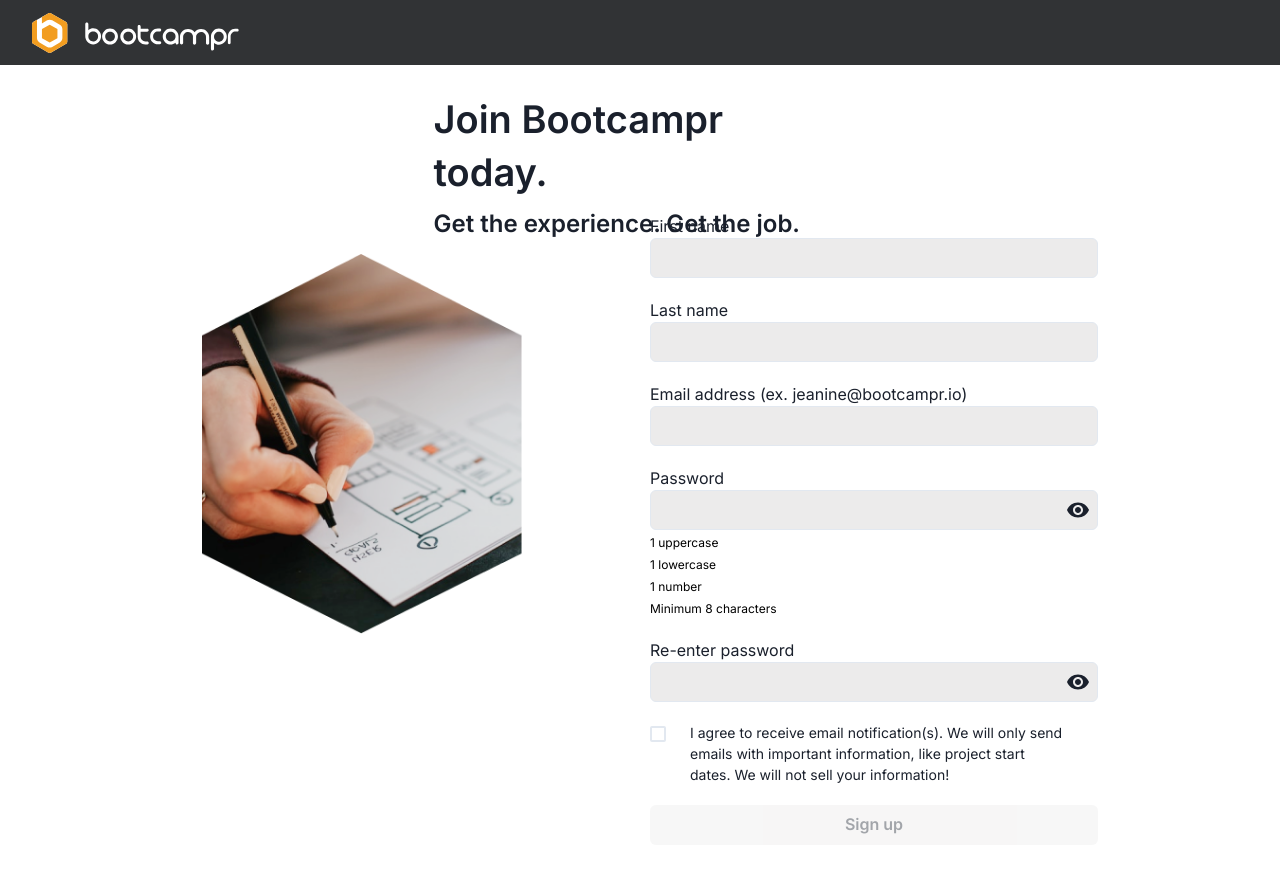
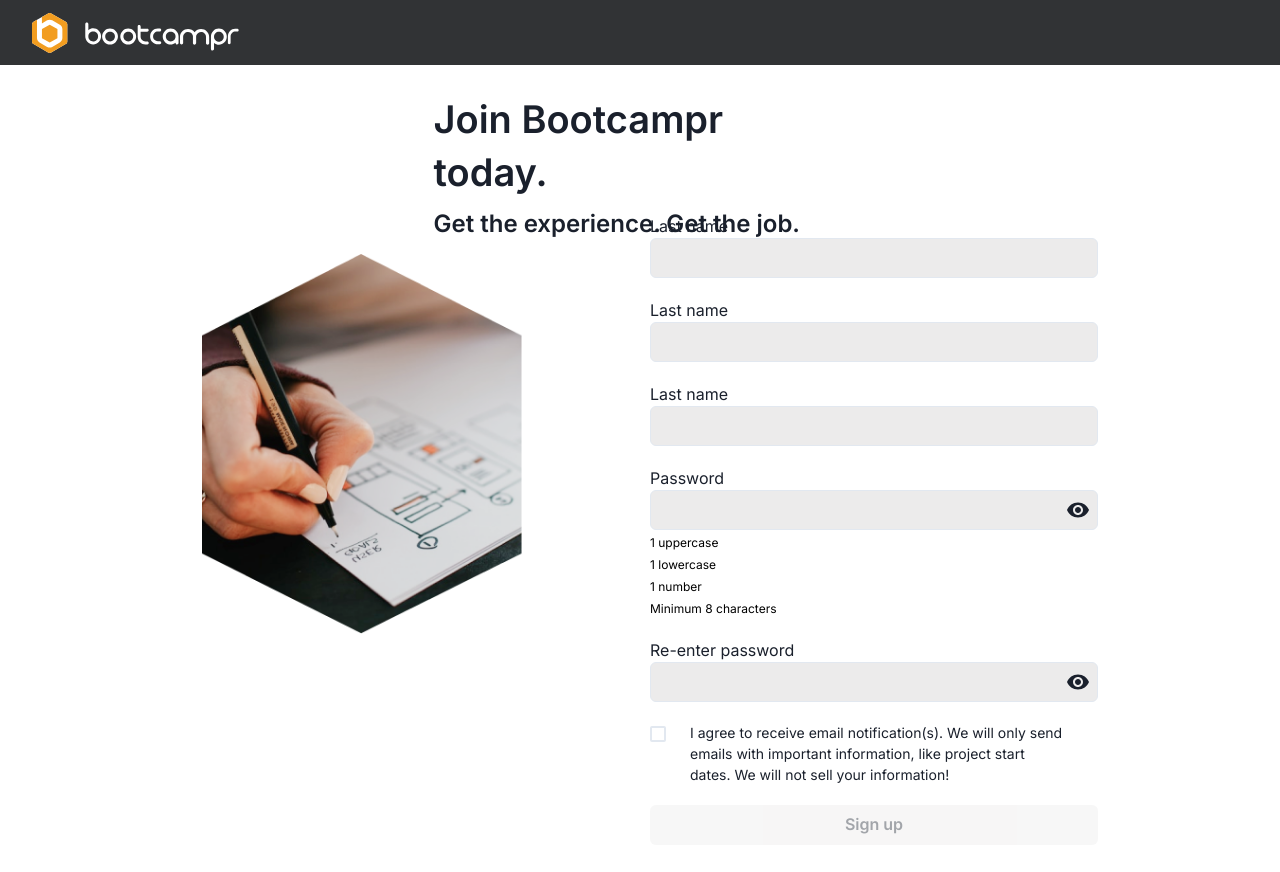
Before and after one commit to yeezick/bootcampr-assessment, a React (Create React App) app in the folder frontend/: page /sign-up in a window 1280 px wide. Shown: the top 872 px of the page. Built offline with nearby package versions, Linux system fonts and the light colour scheme.

Commit message:
refactor firstName, lastName, and email into reusable SimpleInput component

```diff
--- a/frontend/src/screens/SignUp/SignUpForm/SignUpForm.tsx
+++ b/frontend/src/screens/SignUp/SignUpForm/SignUpForm.tsx
@@ -25,6 +25,7 @@ import { createUser } from 'utils/userController'
 import { validationSchema } from './validationSchema'
 import SubmitButton from './SubmitButton'
 import ConsentCheckbox from './ConsentCheckbox'
+import SimpleInput from './SimpleInput'
 
 type Values = {
   firstName: string
@@ -62,6 +63,7 @@ export default function SignUpForm() {
             actions.setSubmitting(true)
             await createUser(restValues)
             navigate('/congrats')
+            console.log(values)
             actions.resetForm()
             actions.setSubmitting(false)
           } catch (error) {
@@ -74,73 +76,11 @@ export default function SignUpForm() {
       >
         {({ isValid, isSubmitting }) => (
           <Form>
-            <Field name='firstName'>
-              {({ field, form }: FieldProps) => (
-                <FormControl
-                  mb={5}
-                  isInvalid={
-                    !!(form.errors.firstName && form.touched.firstName)
-                  }
-                >
-                  <FormLabel htmlFor='firstName' fontWeight={'normal'} m={0}>
-                    First name
-                  </FormLabel>
-                  <Input
-                    {...field}
-                    id='firstName'
-                    bg={'#ECEBEB'}
-                    onFocus={() => form.setFieldTouched('firstName')}
-                  />
-                  <Text color={'red'}>
-                    <ErrorMessage name='firstName' />
-                  </Text>
-                </FormControl>
-              )}
-            </Field>
+            <SimpleInput inputName={'firstName'} />
 
-            <Field name='lastName'>
-              {({ field, form }: FieldProps) => (
-                <FormControl
-                  mb={5}
-                  isInvalid={!!(form.errors.lastName && form.touched.lastName)}
-                >
-                  <FormLabel htmlFor='lastName' fontWeight={'normal'} m={0}>
-                    Last name
-                  </FormLabel>
-                  <Input
-                    {...field}
-                    id='lastName'
-                    bg={'#ECEBEB'}
-                    onFocus={() => form.setFieldTouched('lastName')}
-                  />
-                  <Text color={'red'}>
-                    <ErrorMessage name='lastName' />
-                  </Text>
-                </FormControl>
-              )}
-            </Field>
+            <SimpleInput inputName={'lastName'} />
 
-            <Field name='email'>
-              {({ field, form }: FieldProps) => (
-                <FormControl
-                  mb={5}
-                  isInvalid={!!(form.errors.email && form.touched.email)}
-                >
-                  <FormLabel htmlFor='email' fontWeight={'normal'} m={0}>
-                    Email address (ex. jeanine@bootcampr.io)
-                  </FormLabel>
-                  <Input
-                    {...field}
-                    id='email'
-                    bg={'#ECEBEB'}
-                    onFocus={() => form.setFieldTouched('email')}
-                  />
-                  <Text color={'red'}>
-                    <ErrorMessage name='email' />
-                  </Text>
-                </FormControl>
-              )}
-            </Field>
+            <SimpleInput inputName={'email'} />
 
             <Field name='password'>
               {({ field, form }: FieldProps) => (
--- /dev/null
+++ b/frontend/src/screens/SignUp/SignUpForm/SimpleInput.tsx
@@ -0,0 +1,28 @@
+import { FormControl, FormLabel, Input, Text } from '@chakra-ui/react'
+import { ErrorMessage, Field, FieldProps } from 'formik'
+
+export default function SimpleInput({ inputName }) {
+  return (
+    <Field name={inputName}>
+      {({ field, form }: FieldProps) => (
+        <FormControl
+          mb={5}
+          isInvalid={!!(form.errors.inputName && form.touched.inputName)}
+        >
+          <FormLabel htmlFor={inputName} fontWeight={'normal'} m={0}>
+            Last name
+          </FormLabel>
+          <Input
+            {...field}
+            id={inputName}
+            bg={'#ECEBEB'}
+            onFocus={() => form.setFieldTouched(inputName)}
+          />
+          <Text color={'red'}>
+            <ErrorMessage name={inputName} />
+          </Text>
+        </FormControl>
+      )}
+    </Field>
+  )
+}
```
